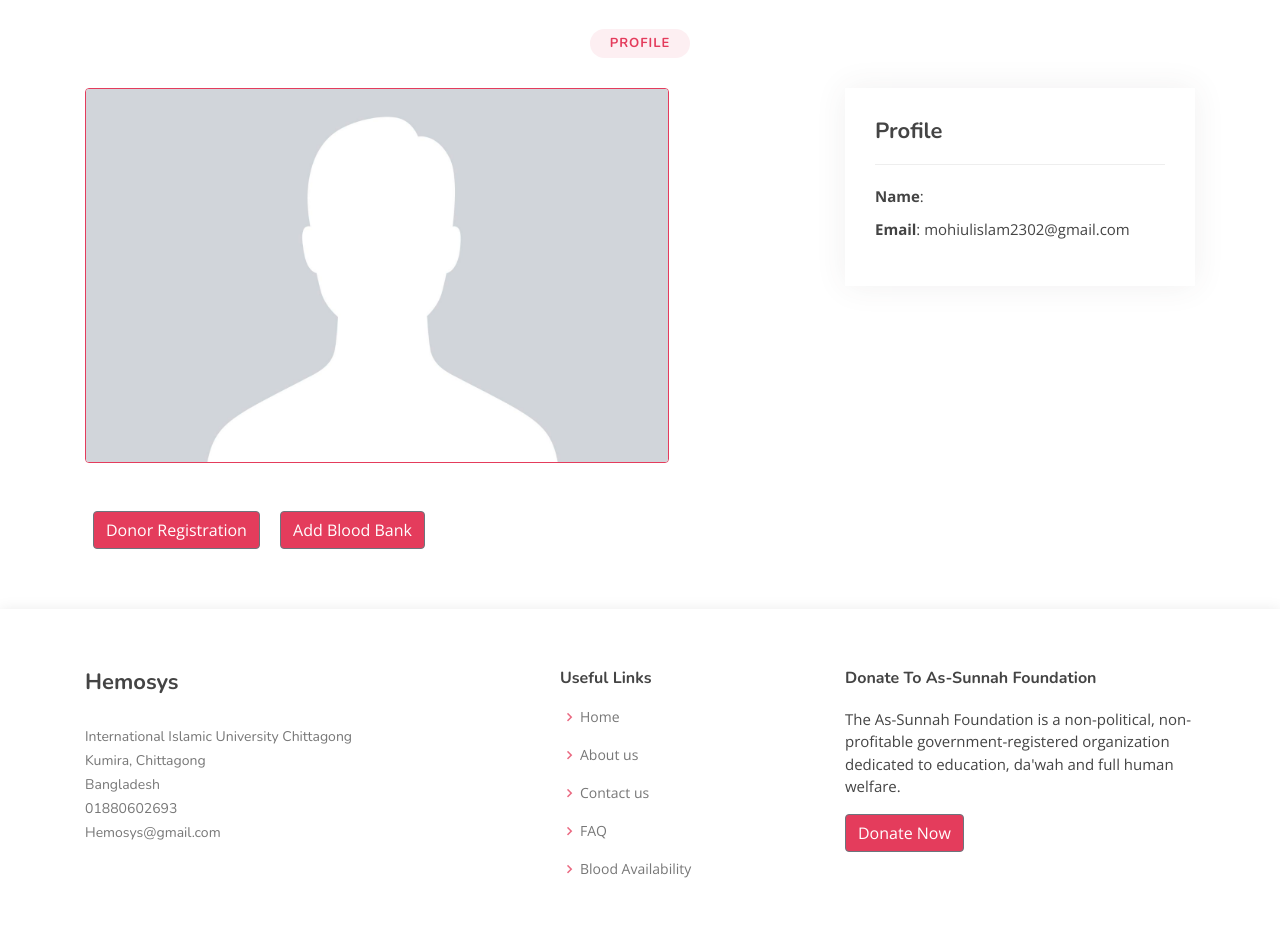
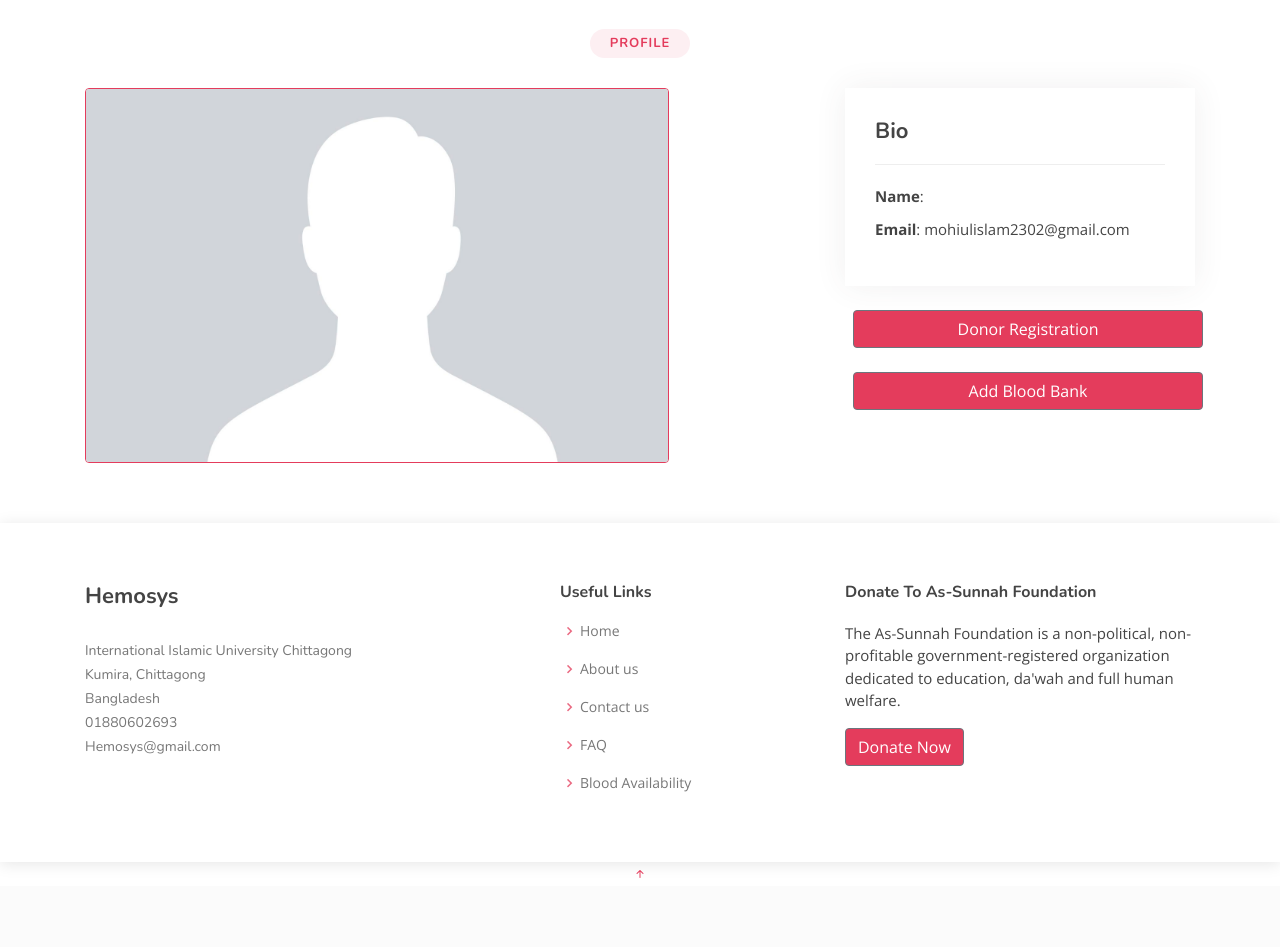
Before and after one commit to miraz23/Hemosys, a Django app: page /auth/profile/ in a window 1280 px wide. Shown: the part 83-1030 px from the top of the page. After the commit the page ends 961 px from the top, so only its background shows below. Run offline with Django 4.2, Linux system fonts and the light colour scheme; a user stored in the database is signed in; data comes from the database, SQL or seed files in the repository; both versions use the stored data as it was after the commit; some libraries are stand-ins or nearby versions.

Commit message:
third commit

```diff
--- a/authentication/urls.py
+++ b/authentication/urls.py
@@ -9,5 +9,6 @@ urlpatterns = [
     path('complete-profile/', views.complete_profile, name="completeprofile"),
     path('add-blood-bank/', views.add_blood_bank, name="addbloodbank"),
     path('edit-profile/', views.edit_profile, name="editprofile"),
+    path('edit-bloodbank/', views.edit_bloodbank, name="editbloodbank"),
     path('activate/<uidb64>/<token>',views.ActivateAccountView.as_view(),name='activate'),
 ]
--- a/authentication/views.py
+++ b/authentication/views.py
@@ -158,3 +158,15 @@ def add_blood_bank(request):
     context = {"bank_form": bank_form}
 
     return render(request, 'addbloodbank.html', context)
+
+
+def edit_bloodbank(request):
+    bloodbank_profile = request.user.bloodbank
+    if request.method == 'POST':
+        form = bloodbankForm(request.POST, request.FILES, instance=bloodbank_profile)
+        if form.is_valid():
+            form.save()
+            return redirect('/auth/profile/')
+    else:
+        form = bloodbankForm(instance=bloodbank_profile)
+    return render(request, 'editbloodbank.html', {'form': form})
--- a/templates/profile.html
+++ b/templates/profile.html
@@ -22,7 +22,7 @@
       </div>
       <div class="col-lg-4">
         <div class="portfolio-info">
-          <h3>Profile</h3>
+          <h3>Bio</h3>
           <ul>
             {% if user.is_authenticated %}
             <li><strong>Name</strong>: {{ user.first_name }} </li>
@@ -51,26 +51,28 @@
             {% endif %}
           </ul>
         </div>
+        <br>
+        <div>
+          {% if not user.userprofile.phone %}
+          {% url 'completeprofile' as url %}
+          <a href="{{url}}" type="submit" class="btn btn-secondary mx-2" style="background-color: #e43c5c; width: 350px;"> Donor Registration </a>
+          {% else %}
+          {% url 'editprofile' as url %}
+          <a href="{{url}}" type="submit" class="btn btn-secondary mx-2" style="background-color: #e43c5c; width: 350px;"> Edit Profile </a>
+          {% endif %}
+        </div>
+        <br>
+        <div>
+          {% if not user.bloodbank.bloodbankname %}
+          {% url 'addbloodbank' as url %}
+          <a href="{{url}}" type="submit" class="btn btn-secondary mx-2" style="background-color: #e43c5c; width: 350px;"> Add Blood Bank </a>
+          {% else %}
+          {% url 'editbloodbank' as url %}
+          <a href="{{url}}" type="submit" class="btn btn-secondary mx-2" style="background-color: #e43c5c; width: 350px;"> Edit Blood Bank</a>
+          {% endif %}
         </div>
       </div>
-
-    <br><br>
-
-    {% if not user.userprofile.phone %}
-    {% url 'completeprofile' as url %}
-    <a href="{{url}}" type="submit" class="btn btn-secondary mx-2" style="background-color: #e43c5c"> Donor Registration </a>
-    {% else %}
-    {% url 'editprofile' as url %}
-    <a href="{{url}}" type="submit" class="btn btn-secondary mx-2" style="background-color: #e43c5c"> Edit Profile </a>
-    {% endif %}
-    {% if not user.bloodbank.bloodbankname %}
-    {% url 'addbloodbank' as url %}
-    <a href="{{url}}" type="submit" class="btn btn-secondary mx-2" style="background-color: #e43c5c"> Add Blood Bank </a>
-    {% else %}
-    {% url 'editprofile' as url %}
-    <a href="{{url}}" type="submit" class="btn btn-secondary mx-2" style="background-color: #e43c5c"> Edit Blood Bank</a>
-    {% endif %}
-
+    </div>
   </div>
 
   {% else %}
@@ -86,25 +88,30 @@
 
         <br><br><br>
 
+        <div>
           {% if not user.userprofile.phone %}
           {% url 'completeprofile' as url %}
-        <a href="{{url}}" type="submit" class="btn btn-secondary mx-2" style="background-color: #e43c5c"> Donor Registration </a>
+          <a href="{{url}}" type="submit" class="btn btn-secondary mx-2" style="background-color: #e43c5c; width: 280px;"> Donor Registration </a>
           {% else %}
           {% url 'editprofile' as url %}
-        <a href="{{url}}" type="submit" class="btn btn-secondary mx-2" style="background-color: #e43c5c"> Edit Profile </a>
+          <a href="{{url}}" type="submit" class="btn btn-secondary mx-2" style="background-color: #e43c5c; width: 280px;"> Edit Profile </a>
           {% endif %}
+        </div>
+        <br>
+        <div>
           {% if not user.bloodbank.bloodbankname %}
           {% url 'addbloodbank' as url %}
-        <a href="{{url}}" type="submit" class="btn btn-secondary mx-2" style="background-color: #e43c5c"> Add Blood Bank </a>
+          <a href="{{url}}" type="submit" class="btn btn-secondary mx-2" style="background-color: #e43c5c; width: 280px;"> Add Blood Bank </a>
           {% else %}
-        {% url 'editprofile' as url %}
-        <a href="{{url}}" type="submit" class="btn btn-secondary mx-2" style="background-color: #e43c5c"> Edit Blood Bank</a>
+          {% url 'editbloodbank' as url %}
+          <a href="{{url}}" type="submit" class="btn btn-secondary mx-2" style="background-color: #e43c5c; width: 280px;"> Edit Blood Bank</a>
           {% endif %}
+        </div>
 
       </div>
       <div class="col-lg-4">
         <div class="portfolio-info">
-          <h3>Profile</h3>
+          <h3>Bio</h3>
           <ul>
             {% if user.is_authenticated %}
             <li><strong>Name</strong>: {{ user.first_name }} </li>
```
Also changed, not shown: templates/editbloodbank.html (added, +21 -0 lines), db.sqlite3. Lines whose indentation alone changed are shown as unchanged.
